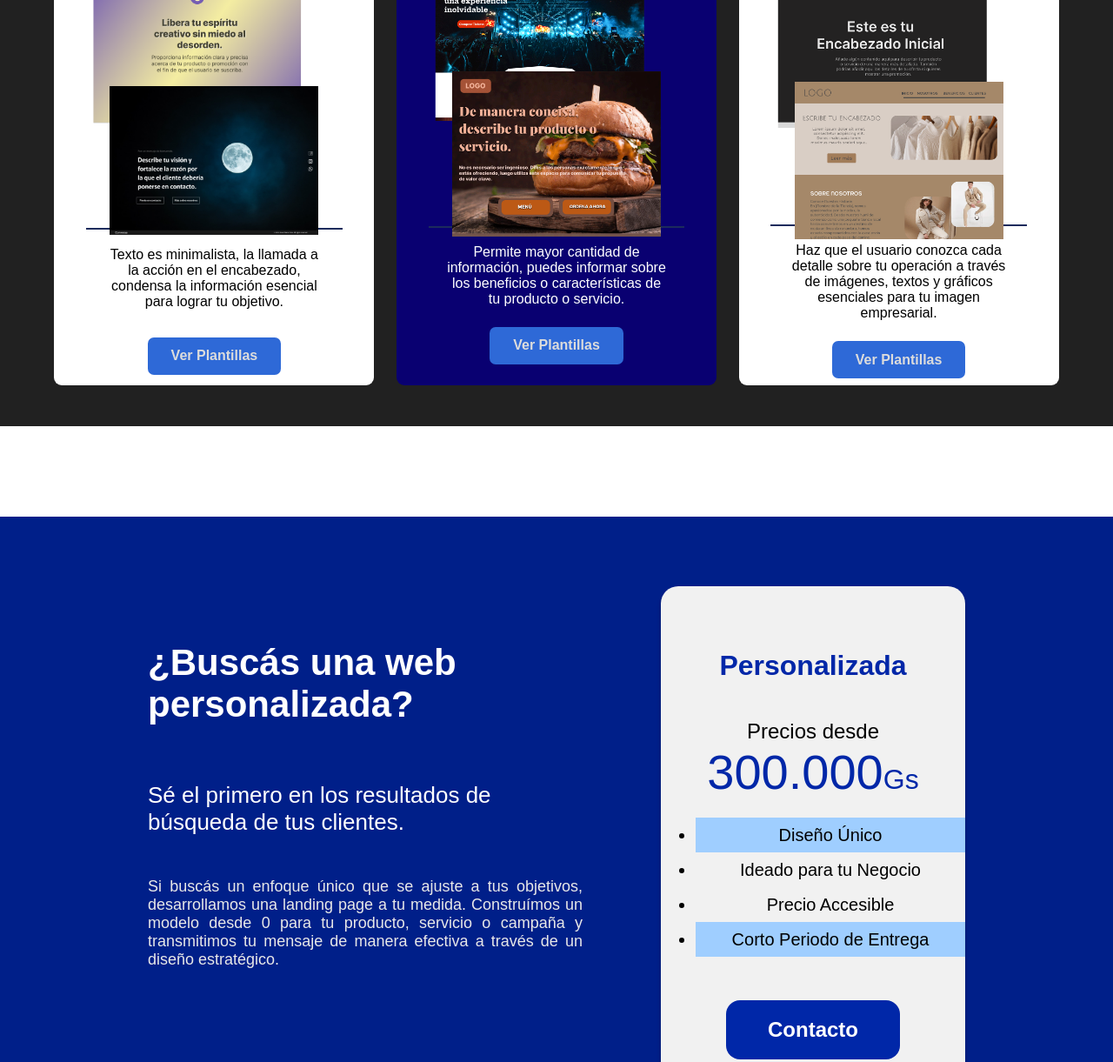
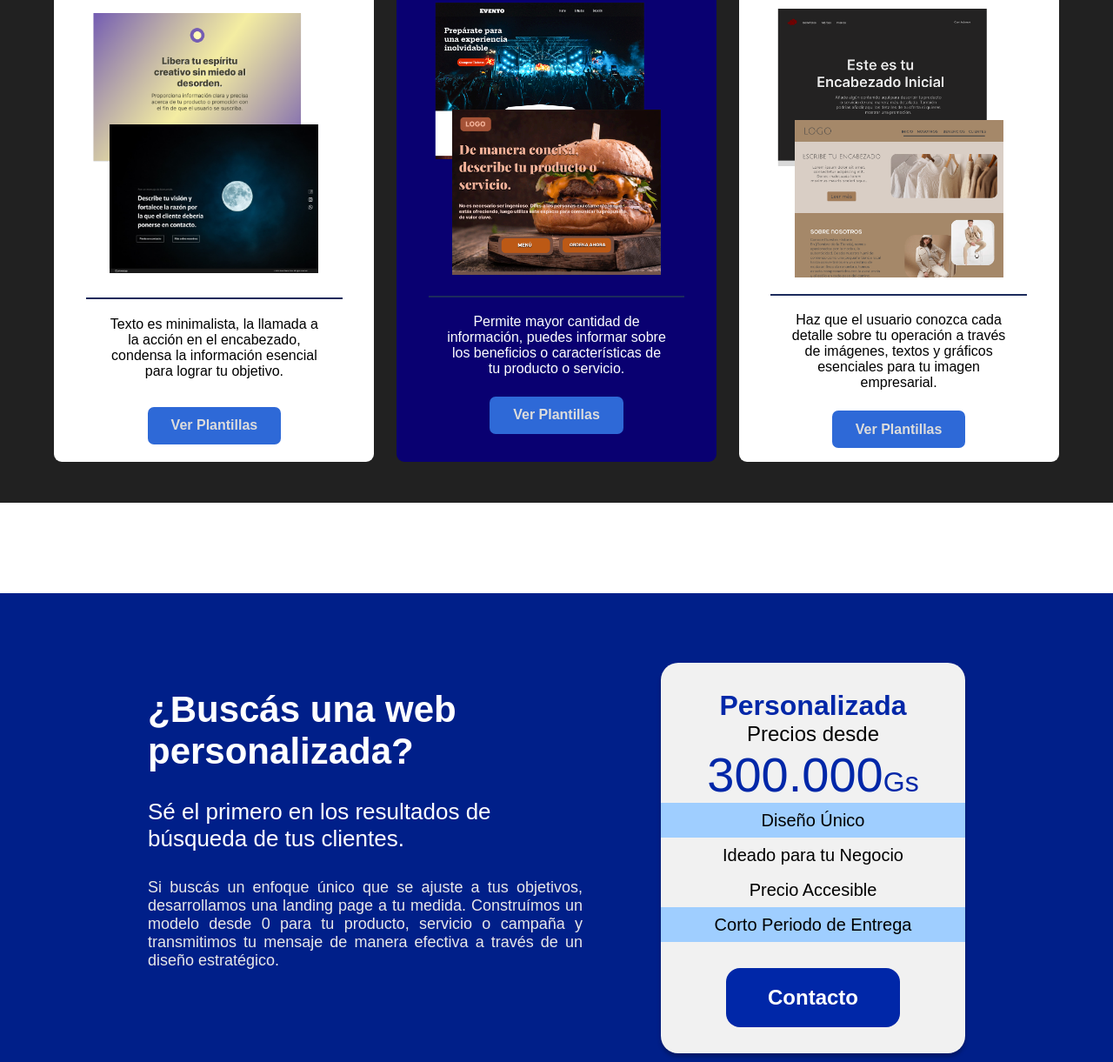
Before and after one commit to Aaron-Velazquez/Conversa-Astro, an Astro site: page / in a window 1280 px wide. Shown: the part 5594-6815 px from the top of the page at 87% size. Built offline with nearby package versions, Linux system fonts and the light colour scheme; Astro itself is replaced by a stand-in of ours; a web font is replaced by a local one.

Commit message:
prueba nb

```diff
--- a/src/components/Pricing.astro
+++ b/src/components/Pricing.astro
@@ -101,7 +101,7 @@
     justify-content: center;
     flex-direction: column;
     width: 23rem;
-    height: 66vh;
+    height: 77vh;
     color: #000;
     background-color: #fff;
     border-radius: 9px;
@@ -130,7 +130,7 @@
 }
 .box__buttons input{
     padding: 0.8rem;
-    font-size: 16px;
+    font-size: 1rem;
     font-weight: 600;
     border: none;
     width: 12vw;
@@ -161,7 +161,7 @@
 .line{
     width: 80%;
     border: 1px solid #1C2B5C;
-    margin: 36vh 0 1.2rem 0;
+    margin: 45vh 0 1.2rem 0;
 }
 .second.line{
     border: #fff 1px solid;
--- a/src/components/text-with-card.astro
+++ b/src/components/text-with-card.astro
@@ -22,6 +22,12 @@
 </div>
 
 <style>
+    *{
+        margin: 0;
+        padding: 0;
+        box-sizing: border-box;
+        list-style: none;
+    }
     .section__custom{
     color: #fff;
     margin-top: 50px;
```
